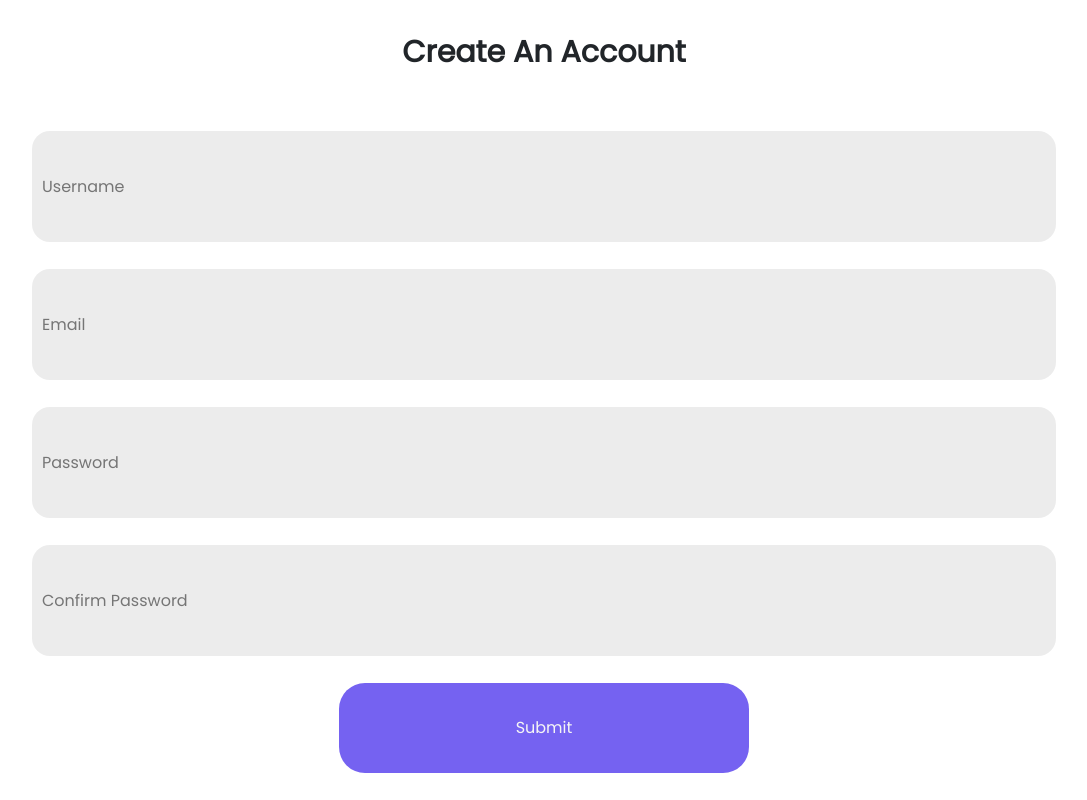
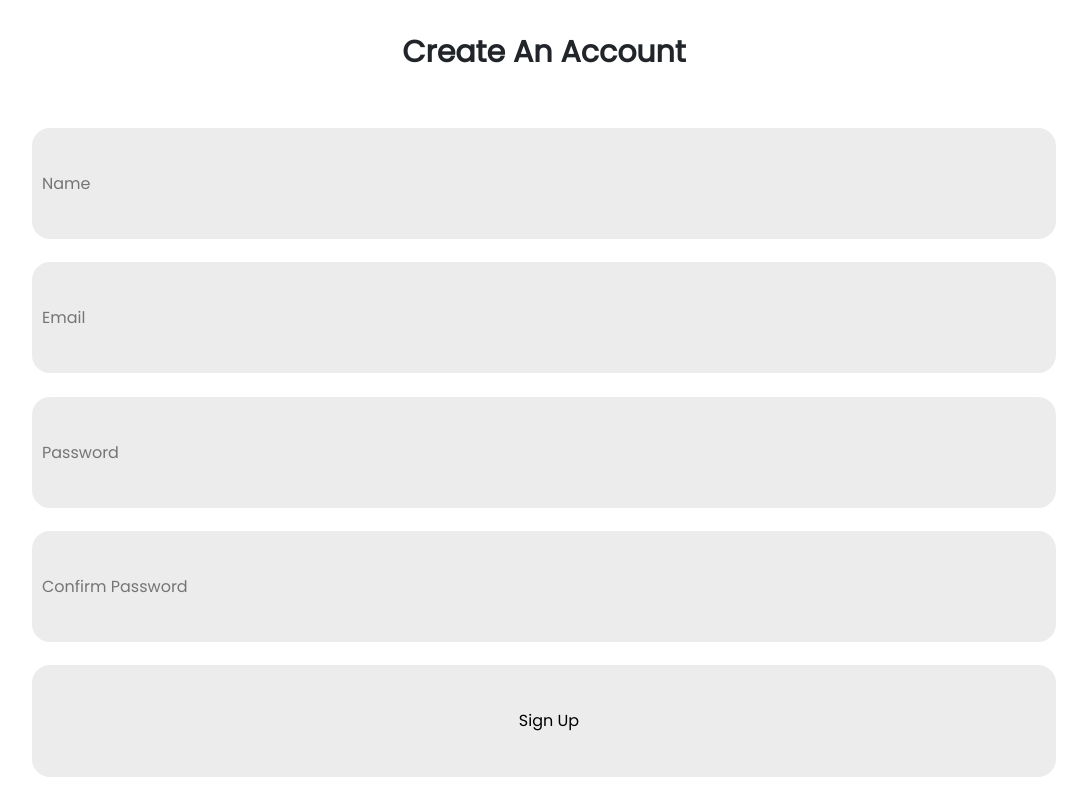
Before and after one commit to KumarRaj21/Fullstack_TODO, a React (Create React App) app: page /signup in a window 1280 px wide. Shown: the whole page, without its empty margins (96-1183 px from the left). Built offline with nearby package versions, Linux system fonts and the light colour scheme.

Commit message:
Integrated Sign UP API

```diff
--- a/package.json
+++ b/package.json
@@ -6,12 +6,14 @@
     "@testing-library/jest-dom": "^5.17.0",
     "@testing-library/react": "^13.4.0",
     "@testing-library/user-event": "^13.5.0",
+    "axios": "^1.6.8",
     "bootstrap": "^5.3.3",
     "react": "^18.2.0",
     "react-bootstrap": "^2.10.2",
     "react-dom": "^18.2.0",
     "react-router-dom": "^6.22.3",
     "react-scripts": "5.0.1",
+    "react-toastify": "^10.0.5",
     "web-vitals": "^2.1.4"
   },
   "scripts": {
--- a/src/components/Signup.jsx
+++ b/src/components/Signup.jsx
@@ -1,22 +1,133 @@
-import React from 'react'
+import React, { useState } from "react";
+import { toast } from "react-toastify";
+import axios from "axios";
+import { useNavigate } from "react-router-dom";
 
 const Signup = () => {
+  const [userData, setUserData] = useState({
+    name: "",
+    email: "",
+    password: "",
+    confirmPassword: "",
+  });
+  const navigate = useNavigate();
+
+  // const [errors, setErrors] = useState({});
+  const onChangeData = (e) => {
+    if (e.target.id === "name") {
+      setUserData({ ...userData, name: e.target.value });
+    } else if (e.target.id === "email") {
+      setUserData({ ...userData, email: e.target.value });
+    } else if (e.target.id === "password") {
+      setUserData({ ...userData, password: e.target.value });
+    } else {
+      setUserData({ ...userData, confirmPassword: e.target.value });
+    }
+  };
+  const dataValidation = () => {
+    let validation = 1;
+    if (!userData.name.trim()) {
+      toast.error("Name is required");
+      return (validation = 0);
+    }
+
+    // Email validation
+    if (!userData.email.trim()) {
+      toast.error("Email is required");
+      return (validation = 0);
+    } else if (!/\S+@\S+\.\S+/.test(userData.email)) {
+      toast.error("Email is invalid");
+      return (validation = 0);
+    }
+
+    // Password validation
+    if (!userData.password.trim()) {
+      toast.error("Password is required");
+      return (validation = 0);
+    } else if (userData.password.length < 6) {
+      toast.error("Password must be at least 6 characters");
+      return (validation = 0);
+    }
+
+    // Confirm password validation
+    if (!userData.confirmPassword.trim()) {
+      toast.error("Confirm Password is required");
+      return (validation = 0);
+    } else if (userData.confirmPassword !== userData.password) {
+      toast.error("Passwords do not match");
+      return (validation = 0);
+    }
+    return validation;
+  };
+  // console.log(process.env.API);
+  const registerUser = async (e) => {
+    e.preventDefault();
+    if (dataValidation()) {
+      try {
+        const status = await axios.post(`https://todo-backend-liard-delta.vercel.app/api/auth/signup`, {
+          name: userData.name,
+          email: userData.email,
+          password: userData.password,
+        });
+        if (status.status == 200) {
+          console.log("User Registered");
+          toast.success("User Registere Successfully!");
+          setUserData({
+            name: "",
+            email: "",
+            password: "",
+            confirmPassword: "",
+          });
+          setTimeout(() => {
+            navigate("/login");
+          }, 2000);
+        }
+      } catch (err) {
+        console.log(err);
+        toast.error(err?.response?.data?.message);
+      }
+    } else {
+      console.log("Data is not valid");
+    }
+  };
   return (
-    <div className='Signup-container'>
-        <div className='signup-head'>
-            Create An Account
-        </div>
-        <div className='signup-form'>
-            <form action=''>
-                <input type='text' placeholder='Username'/>
-                <input type='email' placeholder='Email'/>
-                <input type='password' placeholder='Password'/>
-                <input type='password' placeholder='Confirm Password'/>
-                <button>Submit</button>
-            </form>
-        </div>
+    <div className="Signup-container">
+      <div className="signup-head">Create An Account</div>
+      <div className="signup-form">
+        <form action="" onSubmit={registerUser}>
+          <input
+            type="text"
+            placeholder="Name"
+            id="name"
+            value={userData.name}
+            onChange={onChangeData}
+          />
+          <input
+            type="email"
+            placeholder="Email"
+            id="email"
+            value={userData.email}
+            onChange={onChangeData}
+          />
+          <input
+            type="password"
+            placeholder="Password"
+            id="password"
+            value={userData.password}
+            onChange={onChangeData}
+          />
+          <input
+            type="password"
+            placeholder="Confirm Password"
+            id="confirmPassword"
+            value={userData.confirmPassword}
+            onChange={onChangeData}
+          />
+          <input type="submit" value="Sign Up" />
+        </form>
+      </div>
     </div>
-  )
-}
+  );
+};
 
-export default Signup
+export default Signup;
--- a/src/index.js
+++ b/src/index.js
@@ -5,12 +5,14 @@ import 'bootstrap/dist/css/bootstrap.min.css';
 import App from './App';
 import { BrowserRouter as Router } from 'react-router-dom';
 import reportWebVitals from './reportWebVitals';
-import { useState } from 'react';
+import { ToastContainer } from 'react-toastify';
+import 'react-toastify/dist/ReactToastify.css'
 const root = ReactDOM.createRoot(document.getElementById('root'));
 // const [user,setuser] = useState(false);
 root.render(
   <React.StrictMode>
     <Router>
+      <ToastContainer/>
           <App />
     </Router>
 
```
Also changed, not shown: 2 other files (tests, documents, lock files or other folders).
